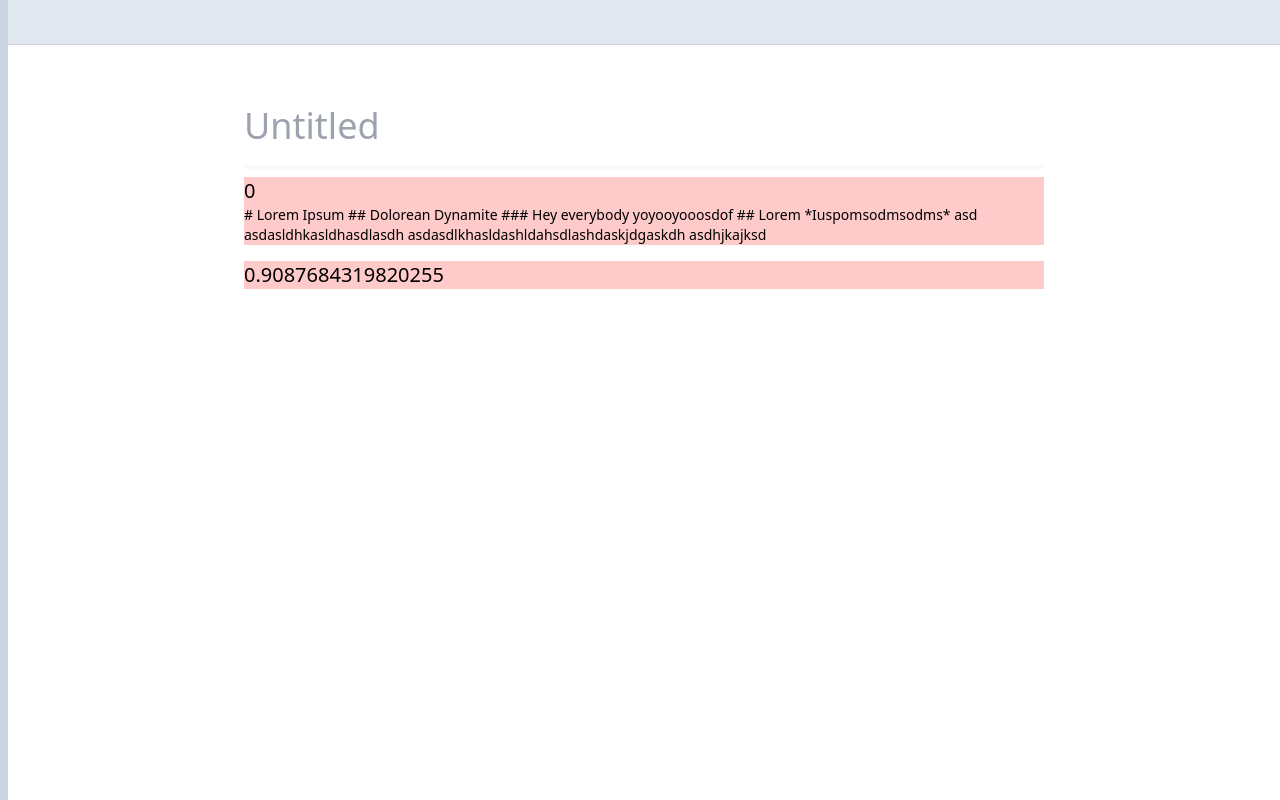
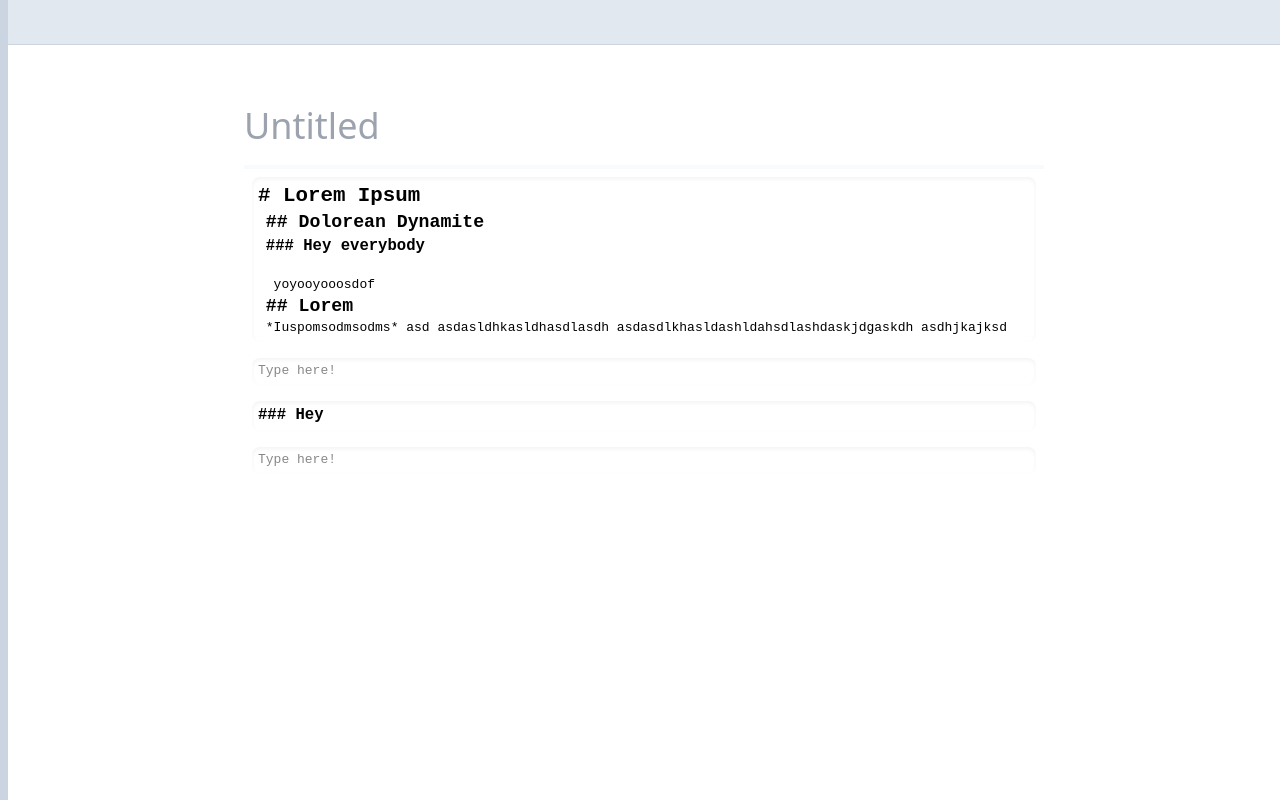
Before and after one commit to larsdjursner/notify, a React (Vite) app: page / in a window 1280 px wide. Built offline with nearby package versions, Linux system fonts and the light colour scheme.

Commit message:
cleanup pagestore, fixed stretching

```diff
--- a/src/components/Button.tsx
+++ b/src/components/Button.tsx
@@ -2,12 +2,14 @@ import { ReactNode } from "react"
 
 interface Props {
     className?: string
-    children: ReactNode
+    onClick?: () => void
+    children?: ReactNode
 }
 
-export const Button = ({ children, className }: Props) => {
+export const Button = ({ children, className, onClick }: Props) => {
     return (
         <button
+            onClick={onClick}
             className={`h-8 w-8 rounded-full hover:bg-slate-100 flex items-center justify-center ${className}`}
         >
             {children}
--- a/src/components/EditorList.tsx
+++ b/src/components/EditorList.tsx
@@ -1,24 +1,20 @@
-import { DndContext, DragEndEvent } from "@dnd-kit/core"
+import { DndContext, DragEndEvent, DragOverEvent } from "@dnd-kit/core"
 import {
     arrayMove,
     SortableContext,
     verticalListSortingStrategy,
 } from "@dnd-kit/sortable"
-import { useEffect, useState } from "react"
 import { usePageStore } from "../pages/Page"
-import { SortableItem } from "./SortableItem"
+import { Doc } from "./Editor"
+import { SortableEditor } from "./SortableEditor"
 
 export const EditorList = () => {
-    const { docs, getDocs, reArrangeDocs } = usePageStore()
-    const [items, setItems] = useState(docs)
-    // const [items, setItems] = useState()
+    const { getDocs, reArrangeDocs } = usePageStore()
 
-    function handleDragEnd(event: DragEndEvent) {
+    function handleDragOver(event: DragOverEvent) {
         const { active, over } = event
         if (over && active.id !== over.id) {
-            // setItems((items) => {
-            // const from = items.indexOf(active)
-            // const to = items.indexOf(over.id.toString())
+            const items = getDocs()
             const from = items.findIndex((doc) => doc.id == active.id)
             const to = items.findIndex((doc) => doc.id == over.id)
 
@@ -27,78 +23,16 @@ export const EditorList = () => {
         }
     }
 
-    useEffect(() => {
-        setItems(docs)
-    }, [docs])
-
     return (
-        <DndContext onDragEnd={handleDragEnd}>
+        <DndContext onDragOver={handleDragOver}>
             <SortableContext
-                items={items}
+                items={getDocs()}
                 strategy={verticalListSortingStrategy}
             >
-                {items.map(({ id, value }) => (
-                    <SortableItem key={id} id={id}>
-                        <div className="w-full py-2">
-                            <div className="bg-red-200 ">
-                                <p className="text-xl">{id}</p>
-                                <p className="text-sm">{value}</p>
-                            </div>
-                        </div>
-                    </SortableItem>
+                {getDocs().map((doc: Doc) => (
+                    <SortableEditor key={doc.id} id={doc.id} doc={doc} />
                 ))}
             </SortableContext>
         </DndContext>
     )
 }
-
-// const lines = () => {
-//     return pageStore.getDocKeys().map((key) => (
-//         <div className="relative p-2 group flex" key={key}>
-//             <div className="absolute -left-20 flex items-center">
-//                 <Button className="invisible group-hover:visible">
-//                     <ChevronUpDownIcon className="h-4 w-4" />
-//                 </Button>
-//                 <Button className="invisible group-hover:visible">
-//                     <PlusIcon onClick={pageStore.addDoc} className="h-4 w-4" />
-//                 </Button>
-//             </div>
-//             <Editor doc={pageStore.docs.get(key)!} onChange={handleDocChange} />
-//         </div>
-//     ))
-// }
-export const dragging = () => {
-    const [items, setItems] = useState(["1", "2", "3", "4"])
-
-    function handleDragEnd(event: DragEndEvent) {
-        const { active, over } = event
-        if (over && active.id !== over.id) {
-            setItems((items) => {
-                const from = items.indexOf(active.id.toString())
-                const to = items.indexOf(over.id.toString())
-
-                return arrayMove(items, from, to)
-            })
-        }
-    }
-
-    return (
-        <DndContext onDragEnd={handleDragEnd}>
-            <SortableContext
-                items={items}
-                strategy={verticalListSortingStrategy}
-            >
-                {/* {pageStore.getDocKeys().map((id) => ( */}
-                {items.map((id) => (
-                    <SortableItem key={id} id={id}>
-                        <div className="w-full py-2">
-                            <div className="bg-red-200 ">
-                                <p className="text-xl">{id}</p>
-                            </div>
-                        </div>
-                    </SortableItem>
-                ))}
-            </SortableContext>
-        </DndContext>
-    )
-}
--- /dev/null
+++ b/src/components/SortableEditor.tsx
@@ -0,0 +1,62 @@
+import { useCallback, useEffect } from "react"
+import { useSortable } from "@dnd-kit/sortable"
+import { CSS } from "@dnd-kit/utilities"
+import { ChevronUpDownIcon, PlusIcon } from "@heroicons/react/24/outline"
+import { Button } from "./Button"
+import { usePageStore } from "../pages/Page"
+import Editor, { Doc } from "./Editor"
+
+type Props = {
+    id: string | number
+    doc: Doc
+    children?: JSX.Element | JSX.Element[]
+}
+
+export function SortableEditor(props: Props) {
+    const { attributes, listeners, setNodeRef, transform, transition } =
+        useSortable({ id: props.id })
+
+    const { setDoc, addDoc } = usePageStore()
+
+    const style = {
+        transform: CSS.Transform.toString(transform),
+        transition,
+    }
+
+    const handleDocChange = useCallback((id: string, newDoc: string) => {
+        setDoc(id, newDoc)
+    }, [])
+
+    const handleNewdoc = () => {
+        console.log("called")
+        addDoc()
+    }
+
+    useEffect(() => {
+        console.log(transform)
+    }, [transform])
+
+    return (
+        <div ref={setNodeRef} style={style}>
+            {props.children}
+            <div className="relative p-2 group flex">
+                <div className="absolute -left-20 flex items-center">
+                    <Button
+                        className="invisible group-hover:visible"
+                        onClick={handleNewdoc}
+                    >
+                        <PlusIcon className="h-4 w-4" />
+                    </Button>
+
+                    <div {...attributes} {...listeners}>
+                        {/* draghandle */}
+                        <Button className="invisible group-hover:visible">
+                            <ChevronUpDownIcon className="h-4 w-4" />
+                        </Button>
+                    </div>
+                </div>
+                <Editor doc={props.doc} onChange={handleDocChange} />
+            </div>
+        </div>
+    )
+}
--- a/src/components/SortableItem.tsx
+++ /dev/null
@@ -1,25 +0,0 @@
-import React from "react"
-import { useSortable } from "@dnd-kit/sortable"
-import { CSS } from "@dnd-kit/utilities"
-
-type Props = {
-    id: string | number
-    children?: JSX.Element | JSX.Element[]
-}
-
-export function SortableItem(props: Props) {
-    const { attributes, listeners, setNodeRef, transform, transition } =
-        useSortable({ id: props.id })
-
-    const style = {
-        transform: CSS.Transform.toString(transform),
-        transition,
-    }
-
-    return (
-        <div ref={setNodeRef} style={style} {...attributes} {...listeners}>
-            {/* ... */}
-            {props.children}
-        </div>
-    )
-}
--- a/src/pages/Page.tsx
+++ b/src/pages/Page.tsx
@@ -1,26 +1,19 @@
-import { useCallback, useEffect, useState } from "react"
-import Editor, { Doc } from "../components/Editor"
-import { PlusIcon, ChevronUpDownIcon } from "@heroicons/react/24/outline"
+import { useEffect, useState } from "react"
+import { Doc } from "../components/Editor"
 
 import create from "zustand"
-import { Button } from "../components/Button"
-import { dragging, EditorList } from "../components/EditorList"
+import { EditorList } from "../components/EditorList"
 
 interface PageState {
-    loading: boolean
     title: string
     docs: Doc[]
-    // docs: Map<string, Doc>
-    // docKeys: string[]
     getDocs: () => Doc[]
     setTitle: (title: string) => void
     addDoc: () => void
     setDoc: (id: string, newDoc: string) => void
-    fetchPage: () => void
     reset: () => void
-    // getDocKeys: () => Array<string>
     reArrangeDocs: (docs: Doc[]) => void
-    // getNextDoc: (id: string) => string | null
+    setPage: (docs: Doc[]) => void
 }
 
 const getInitialDoc = () => {
@@ -31,14 +24,27 @@ const getInitialDoc = () => {
     } as Doc
 }
 
-const getMocks = () => {
+const getMocks = async (): Promise<Doc[]> => {
     const mocks = [
         {
             id: "0",
             value: "# Lorem Ipsum \n ## Dolorean Dynamite \n ### Hey everybody \n \n  yoyooyooosdof \n ## Lorem \n *Iuspomsodmsodms* asd asdasldhkasldhasdlasdh asdasdlkhasldashldahsdlashdaskjdgaskdh asdhjkajksd ",
         } as Doc,
+        {
+            id: "1",
+            value: "",
+        } as Doc,
+        {
+            id: "2",
+            value: "### Hey ",
+        } as Doc,
+        {
+            id: "3",
+            value: "",
+        } as Doc,
     ]
 
+    await timeout(1000)
     return mocks
 }
 
@@ -47,60 +53,29 @@ const timeout = async (ms: number) => {
 }
 
 export const usePageStore = create<PageState>()((set, get) => ({
-    loading: true,
     title: "",
     docs: [],
-    // docs: new Map<string, Doc>(),
-    // docKeys: [],
     setTitle: (title) => set({ title: title }),
     reArrangeDocs: (docs) => set({ docs: docs }),
+    setPage: (docs) => set({ docs: docs }),
+    reset: () => set({ docs: [] }),
     getDocs: () => get().docs,
-    // fetchPage: async () => {
-    //     // for now its mocked
-    //     await timeout(1000).then(() => {
-    //         // getMocks().map((mock) => get().setDoc(mock.id, mock.value))
-    //         // get().addDoc()
-    //     }).then(() => )
-    // },
-    fetchPage: async () => {
-        // await timeout(1000).then(() => {
-        //     console.log("called")
-        set((state) => {
-            const initialDoc = getMocks()
-            return { docs: [...state.docs, ...initialDoc, getInitialDoc()] }
-        })
-        // })
-    },
     addDoc: () => {
         set((state) => {
             const generatedDoc = getInitialDoc()
             // needs to take an index into account
             return { docs: [...state.docs, generatedDoc] }
-            // const updatedDocs = new Map(state.docs)
-            // updatedDocs.set(generatedDoc.id, generatedDoc)
-            // update keys
-            // const updatedKeys = Array.from(updatedDocs.keys())
-            // return { docs: updatedDocs, docKeys: updatedKeys }
         })
     },
     setDoc(id, newValue) {
         set((state) => {
+            // possibly cache the most recent doc within store as the event is fired alot
             const updatedDocs = state.docs.map((doc) =>
                 doc.id === id ? { ...doc, value: newValue } : doc
             )
             return {
                 docs: updatedDocs,
             }
-            // const updatedDoc: Doc = { id: id, value: newDoc }
-            // const updatedDocs = new Map(state.docs)
-            // updatedDocs.set(updatedDoc.id, updatedDoc)
-            // return { docs: updatedDocs }
-        })
-    },
-    reset: () => {
-        console.log("called reset")
-        set(() => {
-            return { docs: [] }
         })
     },
 }))
@@ -109,22 +84,13 @@ export const Page = () => {
     const [loading, setLoading] = useState(true)
     const pageStore = usePageStore()
 
-    const handleDocChange = useCallback((id: string, newDoc: string) => {
-        pageStore.setDoc(id, newDoc)
-    }, [])
-
     useEffect(() => {
         ;(async () => {
-            await pageStore.fetchPage()
+            await getMocks().then((res) => pageStore.setPage(res))
         })().then(() => setLoading(false))
-
-        // pageStore.fetchPage()
-        // setLoading(false)
 
         return () => {
             pageStore.reset()
-            // pageStore.docs = new Map<string, Doc>()
-            // pageStore.docKeys = []
         }
     }, [])
 
@@ -139,11 +105,7 @@ export const Page = () => {
             />
 
             <span className="h-1 w-full bg-slate-50" />
-            {/* {loading ? <p>....loading</p> : lines()} */}
-
-            {/* {dragging()} */}
-            {EditorList()}
-            {/* {loading ? <p>....loading</p> : EditorList()} */}
+            {loading ? <p>....loading</p> : <EditorList />}
         </div>
     )
 }
```
